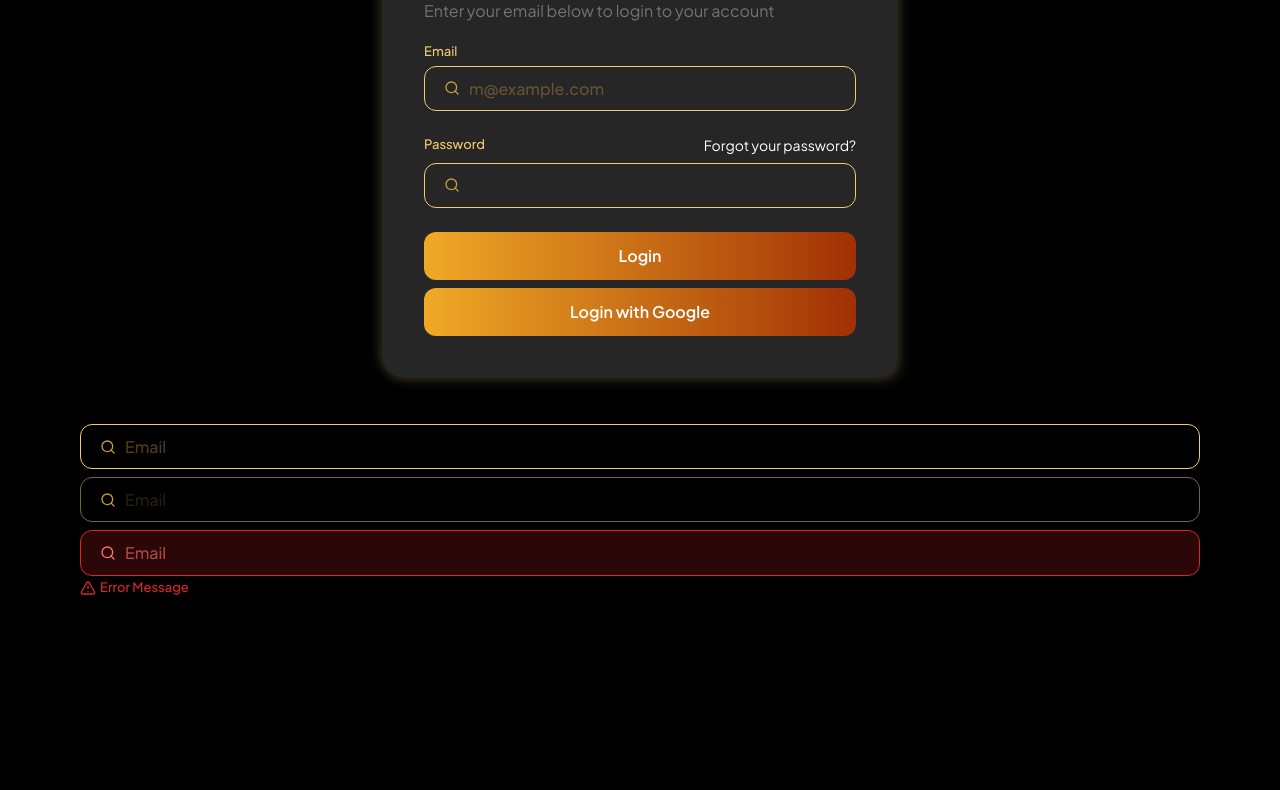
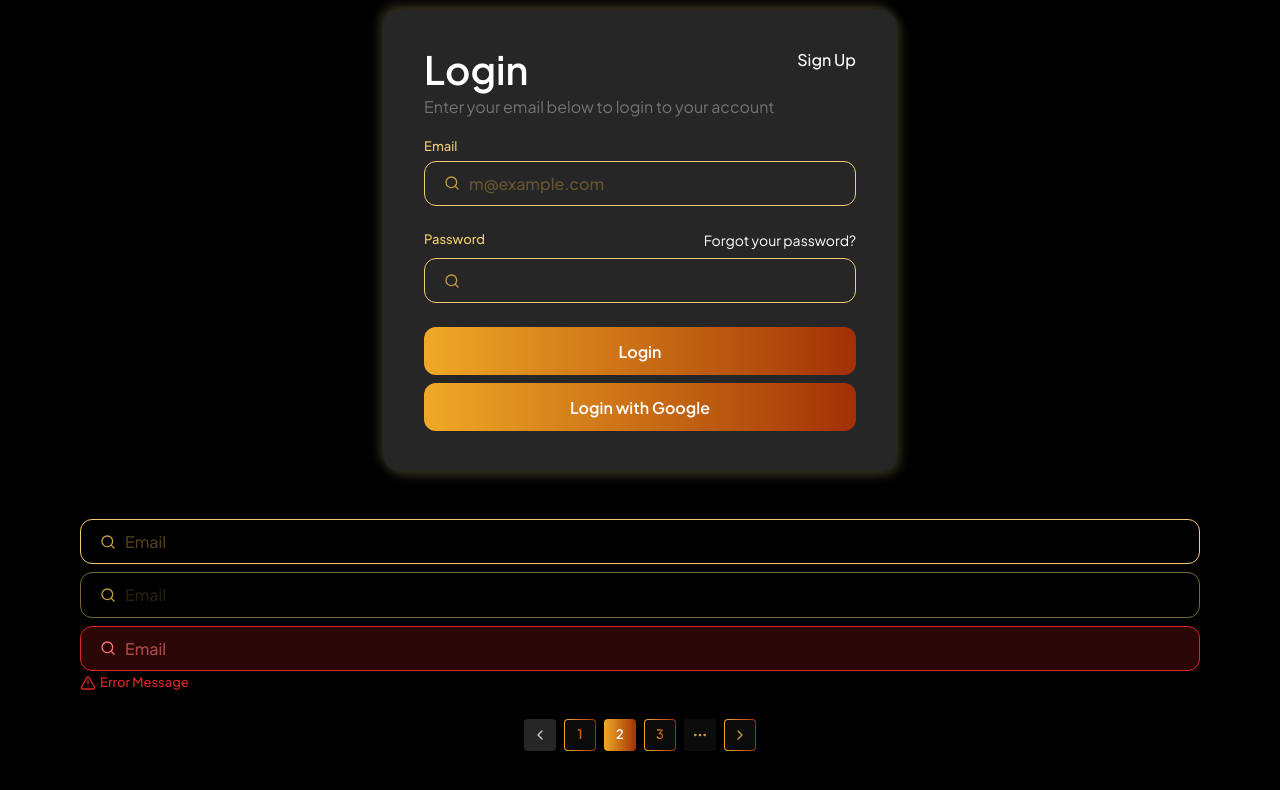
Before and after one commit to kimnzh/panggung-seni-fe, a Next.js app: page /ds in a window 1280 px wide. Shown: the part 714-1504 px from the top of the page. Before the commit the page ends 1370 px from the top, so only its background shows below. Built offline with nearby package versions, Linux system fonts and the light colour scheme.

Commit message:
ds: implemented chip and pagination

```diff
--- a/app/ds/page.tsx
+++ b/app/ds/page.tsx
@@ -25,8 +25,19 @@ import {
   CardHeader,
   CardTitle,
 } from "@/components/ui/card";
+import { Input } from "@/components/ui/input";
+import { Badge } from "@/components/ui/badge";
+import {
+  Pagination,
+  PaginationContent,
+  PaginationEllipsis,
+  PaginationItem,
+  PaginationLink,
+  PaginationNext,
+  PaginationPrevious,
+} from "@/components/ui/pagination";
+
 import AppsIcon from "@mui/icons-material/Apps";
-import { Input } from "@/components/ui/input";
 
 export default function DesignSystemPage() {
   return (
@@ -41,6 +52,11 @@ export default function DesignSystemPage() {
       </div>
 
       {/* Dropdown */}
+      <div className="flex flex-wrap gap-2 justify-center">
+        <Badge>Chips</Badge>
+      </div>
+
+      {/* Badge */}
       <div className="flex flex-wrap gap-2 justify-center">
         <DropdownMenu>
           <DropdownMenuTrigger>Choice 1</DropdownMenuTrigger>
@@ -202,7 +218,6 @@ export default function DesignSystemPage() {
       </Card>
 
       {/* Inputs */}
-
       <div className="w-full space-y-2">
         <Input variant="search" type="email" placeholder="Email" />
         <Input variant="search" type="email" disabled placeholder="Email" />
@@ -213,6 +228,31 @@ export default function DesignSystemPage() {
           placeholder="Email"
         />
       </div>
+
+      <Pagination>
+        <PaginationContent>
+          <PaginationItem>
+            <PaginationPrevious href="#" disabled />
+          </PaginationItem>
+          <PaginationItem>
+            <PaginationLink href="#">1</PaginationLink>
+          </PaginationItem>
+          <PaginationItem>
+            <PaginationLink href="#" isActive>
+              2
+            </PaginationLink>
+          </PaginationItem>
+          <PaginationItem>
+            <PaginationLink href="#">3</PaginationLink>
+          </PaginationItem>
+          <PaginationItem>
+            <PaginationEllipsis />
+          </PaginationItem>
+          <PaginationItem>
+            <PaginationNext href="#" />
+          </PaginationItem>
+        </PaginationContent>
+      </Pagination>
     </main>
   );
 }
--- a/components/ui/badge.tsx
+++ b/components/ui/badge.tsx
@@ -1,46 +1,36 @@
-import * as React from "react"
-import { Slot } from "@radix-ui/react-slot"
-import { cva, type VariantProps } from "class-variance-authority"
+import * as React from "react";
+import { Slot } from "@radix-ui/react-slot";
+import { cva, type VariantProps } from "class-variance-authority";
 
-import { cn } from "@/lib/utils"
-
-const badgeVariants = cva(
-  "inline-flex items-center justify-center rounded-full border px-2 py-0.5 text-xs font-medium w-fit whitespace-nowrap shrink-0 [&>svg]:size-3 gap-1 [&>svg]:pointer-events-none focus-visible:border-ring focus-visible:ring-ring/50 focus-visible:ring-[3px] aria-invalid:ring-destructive/20 dark:aria-invalid:ring-destructive/40 aria-invalid:border-destructive transition-[color,box-shadow] overflow-hidden",
-  {
-    variants: {
-      variant: {
-        default:
-          "border-transparent bg-primary text-primary-foreground [a&]:hover:bg-primary/90",
-        secondary:
-          "border-transparent bg-secondary text-secondary-foreground [a&]:hover:bg-secondary/90",
-        destructive:
-          "border-transparent bg-destructive text-white [a&]:hover:bg-destructive/90 focus-visible:ring-destructive/20 dark:focus-visible:ring-destructive/40 dark:bg-destructive/60",
-        outline:
-          "text-foreground [a&]:hover:bg-accent [a&]:hover:text-accent-foreground",
-      },
-    },
-    defaultVariants: {
-      variant: "default",
-    },
-  }
-)
+import { cn } from "@/lib/utils";
 
 function Badge({
   className,
-  variant,
+  children,
   asChild = false,
   ...props
-}: React.ComponentProps<"span"> &
-  VariantProps<typeof badgeVariants> & { asChild?: boolean }) {
-  const Comp = asChild ? Slot : "span"
+}: React.ComponentProps<"span"> & { asChild?: boolean }) {
+  const Comp = asChild ? Slot : "span";
 
   return (
     <Comp
       data-slot="badge"
-      className={cn(badgeVariants({ variant }), className)}
+      className={cn(
+        "inline-flex items-center justify-center rounded-full p-0.5 text-s8 md:text-b7 font-jakarta-sans bg-light-gold-gradient relative font-medium w-fit whitespace-nowrap shrink-0 [&>svg]:size-3 gap-1 [&>svg]:pointer-events-none focus-visible:border-ring focus-visible:ring-ring/50 focus-visible:ring-[3px] aria-invalid:ring-destructive/20 dark:aria-invalid:ring-destructive/40 aria-invalid:border-destructive transition-[color,box-shadow] overflow-hidden",
+        className
+      )}
+      children={
+        <>
+          <div className="bg-light-black px-4 py-2 md:px-5 md:py-3 rounded-full">
+            <span className="bg-clip-text bg-light-gold-gradient text-transparent">
+              {children}
+            </span>
+          </div>
+        </>
+      }
       {...props}
     />
-  )
+  );
 }
 
-export { Badge, badgeVariants }
+export { Badge };
--- a/components/ui/pagination.tsx
+++ b/components/ui/pagination.tsx
@@ -27,14 +27,14 @@ function PaginationContent({
   return (
     <ul
       data-slot="pagination-content"
-      className={cn("flex flex-row items-center gap-1", className)}
+      className={cn("flex flex-row items-center gap-2", className)}
       {...props}
     />
   );
 }
 
 function PaginationItem({ ...props }: React.ComponentProps<"li">) {
-  return <li data-slot="pagination-item" {...props} />;
+  return <li data-slot="pagination-item" {...props} className="size-8" />;
 }
 
 type PaginationLinkProps = {
@@ -43,51 +43,103 @@ type PaginationLinkProps = {
   React.ComponentProps<"a">;
 
 function PaginationLink({
+  children,
   className,
   isActive,
+  disabled = false,
   ...props
-}: PaginationLinkProps) {
+}: PaginationLinkProps & { disabled?: boolean }) {
+  const { onClick, href, ...rest } = props as React.ComponentProps<"a">;
+
+  const handleClick: React.MouseEventHandler<HTMLAnchorElement> = (e) => {
+    if (disabled) {
+      e.preventDefault();
+      e.stopPropagation();
+      return;
+    }
+    onClick?.(e);
+  };
+
   return (
     <a
       aria-current={isActive ? "page" : undefined}
+      aria-disabled={disabled || undefined}
       data-slot="pagination-link"
       data-active={isActive}
-      className={cn("", className)}
-      {...props}
+      tabIndex={disabled ? -1 : 0}
+      href={disabled ? undefined : href}
+      onClick={handleClick}
+      className={cn(
+        "text-transparent",
+        disabled && "cursor-not-allowed",
+        className
+      )}
+      children={
+        <div
+          className={`${
+            disabled ? "bg-light-black" : "bg-normal-gold-gradient"
+          } font-jakarta-sans p-px text-s8 size-8 rounded-xs`}
+        >
+          <div
+            className={`${
+              disabled
+                ? "bg-light-black"
+                : isActive
+                ? "text-white"
+                : "bg-dark-black"
+            } h-full rounded-[3px] flex justify-center items-center`}
+          >
+            <span className="bg-clip-text bg-normal-gold-gradient">
+              {children}
+            </span>
+          </div>
+        </div>
+      }
+      {...rest}
     />
   );
 }
 
 function PaginationPrevious({
+  disabled = false,
   className,
   ...props
-}: React.ComponentProps<typeof PaginationLink>) {
+}: React.ComponentProps<typeof PaginationLink> & { disabled?: boolean }) {
   return (
     <PaginationLink
       aria-label="Go to previous page"
       size="default"
-      className={cn("gap-1 px-2.5 sm:pl-2.5", className)}
+      className={cn("bg-light-black", className)}
+      disabled={disabled}
       {...props}
     >
-      <ChevronLeftIcon />
-      <span className="hidden sm:block">Previous</span>
+      <ChevronLeftIcon
+        className={`${
+          disabled ? "text-[#C4CDD5] pointer-events-none" : "text-normal-gold"
+        } size-4`}
+      />
     </PaginationLink>
   );
 }
 
 function PaginationNext({
+  disabled = false,
   className,
   ...props
-}: React.ComponentProps<typeof PaginationLink>) {
+}: React.ComponentProps<typeof PaginationLink> & { disabled?: boolean }) {
   return (
     <PaginationLink
       aria-label="Go to next page"
       size="default"
-      className={cn("gap-1 px-2.5 sm:pr-2.5", className)}
+      className={cn("bg-light-black", className)}
+      disabled={disabled}
       {...props}
     >
-      <span className="hidden sm:block">Next</span>
-      <ChevronRightIcon />
+      <ChevronRightIcon
+        className={`${
+          disabled ? "text-[#C4CDD5] pointer-events-none" : "text-normal-gold"
+        } size-4`}
+      />
     </PaginationLink>
   );
 }
@@ -100,10 +152,13 @@ function PaginationEllipsis({
     <span
       aria-hidden
       data-slot="pagination-ellipsis"
-      className={cn("flex size-9 items-center justify-center", className)}
+      className={cn(
+        "flex items-center justify-center bg-dark-black h-full rounded-[3px]",
+        className
+      )}
       {...props}
     >
-      <MoreHorizontalIcon className="size-4" />
+      <MoreHorizontalIcon className="text-normal-gold size-4" />
       <span className="sr-only">More pages</span>
     </span>
   );
```
